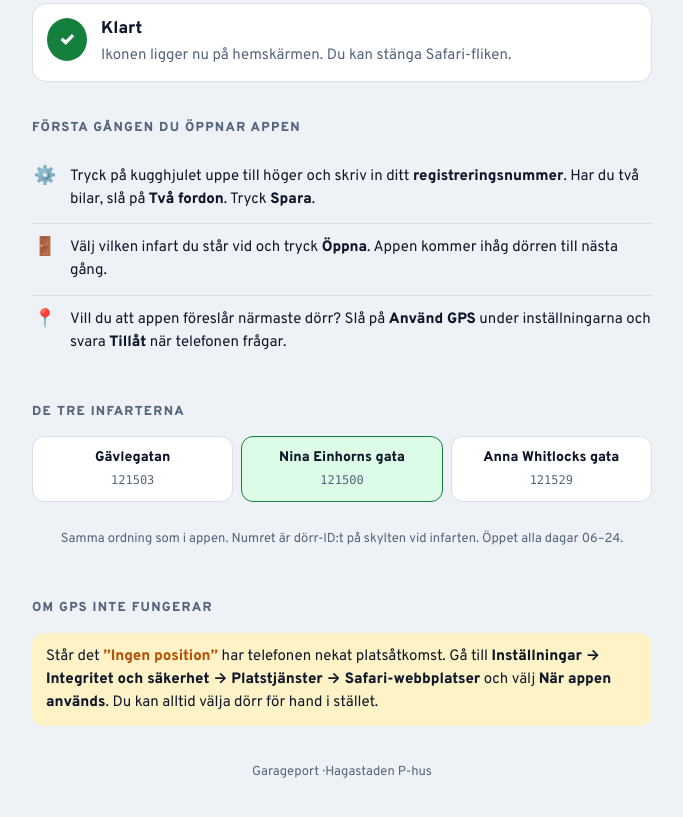
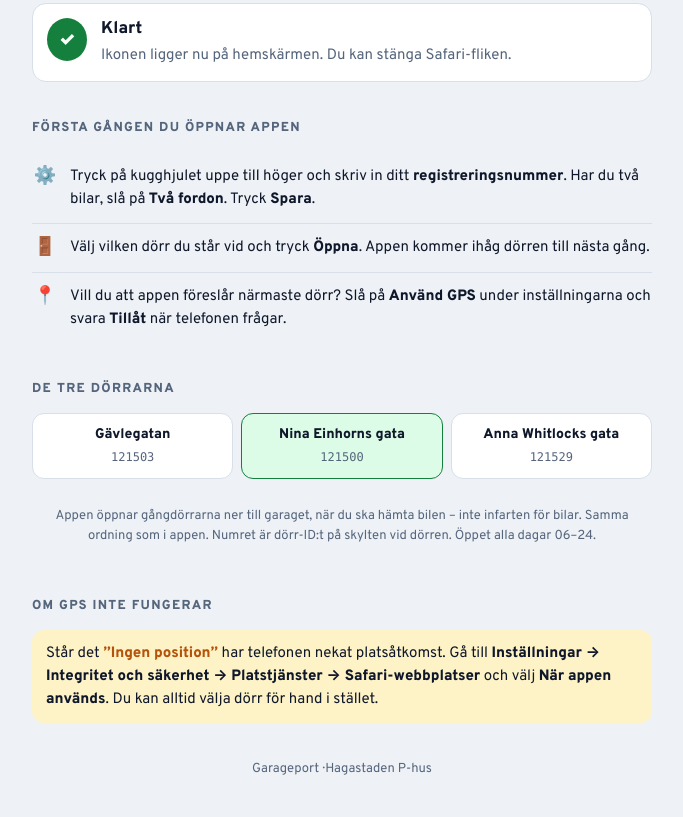
Before and after one commit to Tokmos/garage, a website: page public/installera/index.html in a window 1280 px wide. Shown: the part 1092-1909 px from the top of the page, without its empty margins (298-981 px from the left). Drawn offline with Linux system fonts and the light colour scheme; a web font is replaced by a local one.

Commit message:
Say "dörr" instead of "infart" in the install guide
The app opens the pedestrian doors down to the garage, not the vehicle
entrances. Clarify that in the doors section.

Co-Authored-By: Claude Opus 5.5 <noreply@anthropic.com>

```diff
--- a/public/installera/index.html
+++ b/public/installera/index.html
@@ -484,19 +484,19 @@
     <h2 id="h-setup">Första gången du öppnar appen</h2>
     <ul class="setup">
       <li><span class="ic" aria-hidden="true">⚙️</span><span>Tryck på kugghjulet uppe till höger och skriv in ditt <strong>registreringsnummer</strong>. Har du två bilar, slå på <strong>Två fordon</strong>. Tryck <strong>Spara</strong>.</span></li>
-      <li><span class="ic" aria-hidden="true">🚪</span><span>Välj vilken infart du står vid och tryck <strong>Öppna</strong>. Appen kommer ihåg dörren till nästa gång.</span></li>
+      <li><span class="ic" aria-hidden="true">🚪</span><span>Välj vilken dörr du står vid och tryck <strong>Öppna</strong>. Appen kommer ihåg dörren till nästa gång.</span></li>
       <li><span class="ic" aria-hidden="true">📍</span><span>Vill du att appen föreslår närmaste dörr? Slå på <strong>Använd GPS</strong> under inställningarna och svara <strong>Tillåt</strong> när telefonen frågar.</span></li>
     </ul>
   </section>
 
   <section aria-labelledby="h-doors">
-    <h2 id="h-doors">De tre infarterna</h2>
+    <h2 id="h-doors">De tre dörrarna</h2>
     <div class="doors" role="list">
       <div class="door" role="listitem"><span class="n">Gävlegatan</span><span class="id">121503</span></div>
       <div class="door sel" role="listitem"><span class="n">Nina Einhorns gata</span><span class="id">121500</span></div>
       <div class="door" role="listitem"><span class="n">Anna Whitlocks gata</span><span class="id">121529</span></div>
     </div>
-    <p class="caption">Samma ordning som i appen. Numret är dörr-ID:t på skylten vid infarten. Öppet alla dagar 06–24.</p>
+    <p class="caption">Appen öppnar gångdörrarna ner till garaget, när du ska hämta bilen – inte infarten för bilar. Samma ordning som i appen. Numret är dörr-ID:t på skylten vid dörren. Öppet alla dagar 06–24.</p>
   </section>
 
   <section aria-labelledby="h-gps">
```
